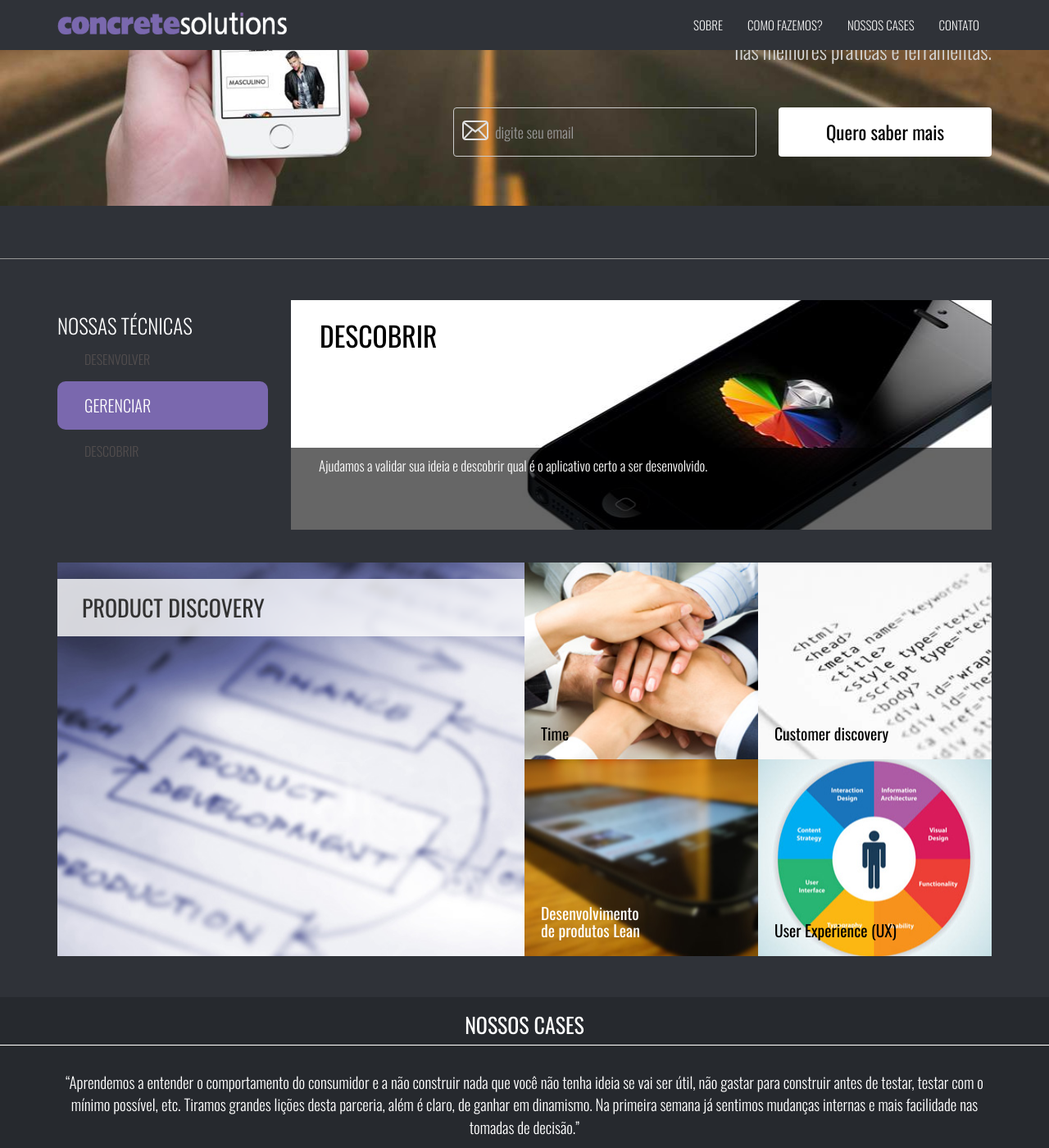
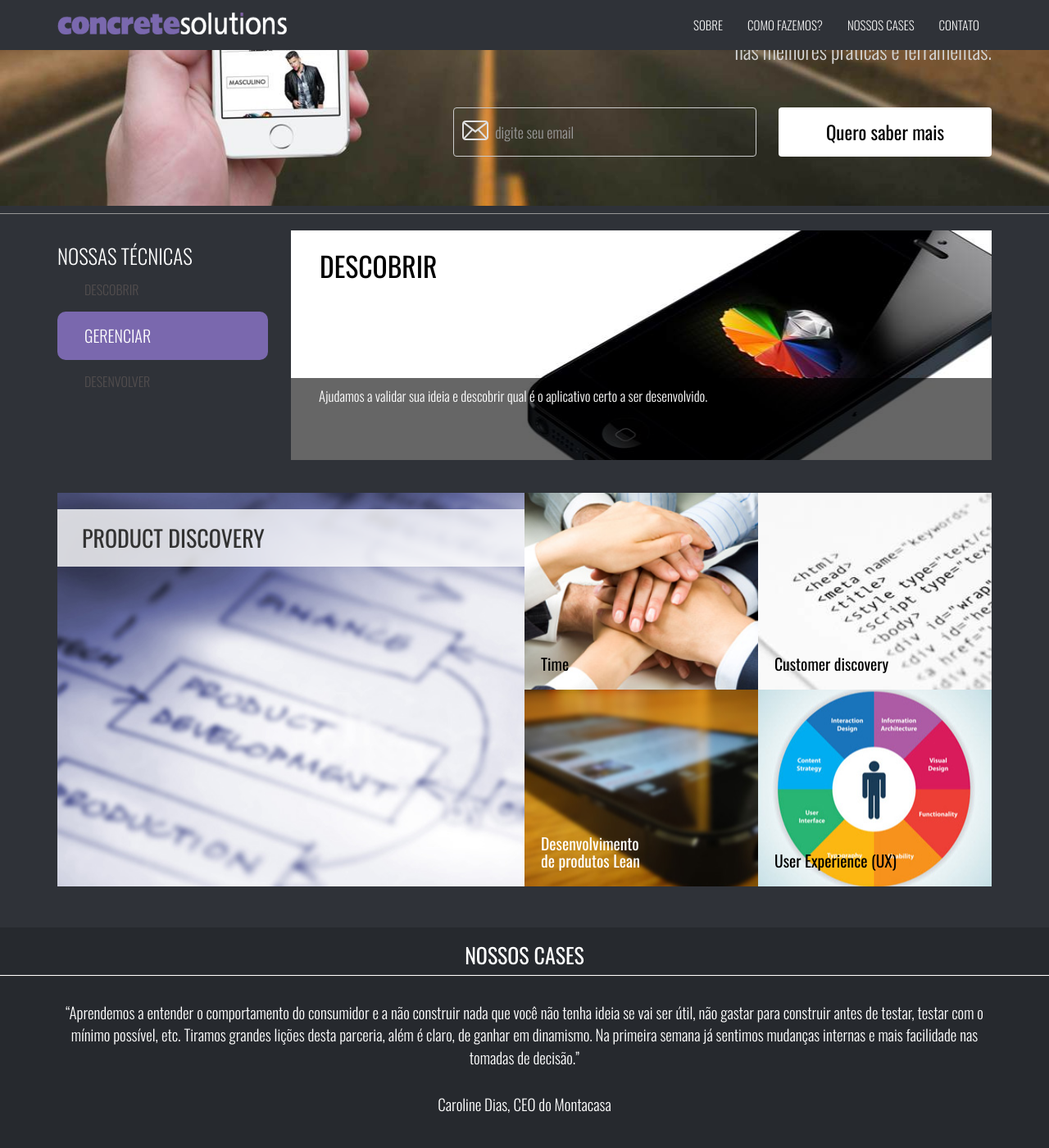
Before and after one commit to cs-lyra/concretesolutions.github.io, a Jekyll site: the page built from mobile/index.html, in a window 1280 px wide and 1400 px high, scrolled down 264 px. Shown: the whole window at 82% size. Built offline with Jekyll 4.4.1, drawn with Linux system fonts in a browser that asks for light colours; Markdown is read by kramdown in place of the engine named in the settings.

Commit message:
removendo estilo não utilizados e acertando ordenação dos LIs

```diff
--- a/css/style-mobile.css
+++ b/css/style-mobile.css
@@ -116,32 +116,7 @@ input{outline: none !important;}
 	padding: 14px;
 }
 
-/*---------------- Content ----------------*/
-.secondary-menu{ border-bottom: 1px solid #979797; height: 65px; margin-bottom: 50px;}
-.secondary-menu .navbar-nav{ padding-top: 6px; padding-bottom: 6px;}
-.secondary-menu .navbar-nav li{padding-left: 15px; padding-right: 15px;}
-.secondary-menu .navbar-nav li a{
-	position: relative;
-	display: block;
-	text-align: center;
-	font-size: 22px;
-	color: #fff;
-	height: 40px;
-	padding-top: 10px !important;
-	padding-bottom: 10px !important;
-	width: 174px;
-	-webkit-backface-visibility: hidden;
-	-moz-backface-visibility: hidden;
-	-ms-backface-visibility: hidden;
-	transition: all 0.2s ease-out;
-}
-.secondary-menu .navbar-nav li a.current,
-.secondary-menu .navbar-nav li a:hover{font-size: 22px; color: #fff;border-radius: 4px; background-color: #7A68AE;}
-.nav>li>a:focus{
-	border-radius: 4px;
-	background-color: #7A68AE !important;
-}
-
+.divisoria{ border-bottom: 1px solid #979797; height: 10px; margin-bottom: 20px;}
 /*----------------- Como fazemos -------------*/
 .banner-master{
 	height:280px;
--- a/mobile/index.html
+++ b/mobile/index.html
@@ -28,15 +28,15 @@ is_index: true
   </div>
 </section>
 <section id="how-we-do">
-  <header class="secondary-menu">
-  </header>
+  <div class="divisoria"></div>
   <div class="container">
     <div id="menu">
-      <ul id="scrollingMenu" class="navbar-link">
-        <span class="text-title">Nossas Técnicas</span>
+      <span class="text-title">Nossas Técnicas</span>
+      <ul id="scrollingMenu">
+        <li><a related-div="#banner-descobrir" href="descobrir.html" class="JS-scrollMenu">Descobrir</a></li>
+        <li class="active"><a related-div="#banner-gerenciar" href="gerenciar.html" class="JS-scrollMenu">Gerenciar</a></li>
         <li><a related-div="#banner-desenvolver" href="desenvolver.html" class="JS-scrollMenu">Desenvolver</a></li>
-        <li class="active"><a related-div="#banner-gerenciar" href="gerenciar.html" class="JS-scrollMenu">Gerenciar</a></li>
-        <li><a related-div="#banner-descobrir" href="descobrir.html" class="JS-scrollMenu">Descobrir</a></li>
+
       </ul>
     </div>
     <div class="banner-master JS-banner" id="banner-descobrir" style="display: block">
```
